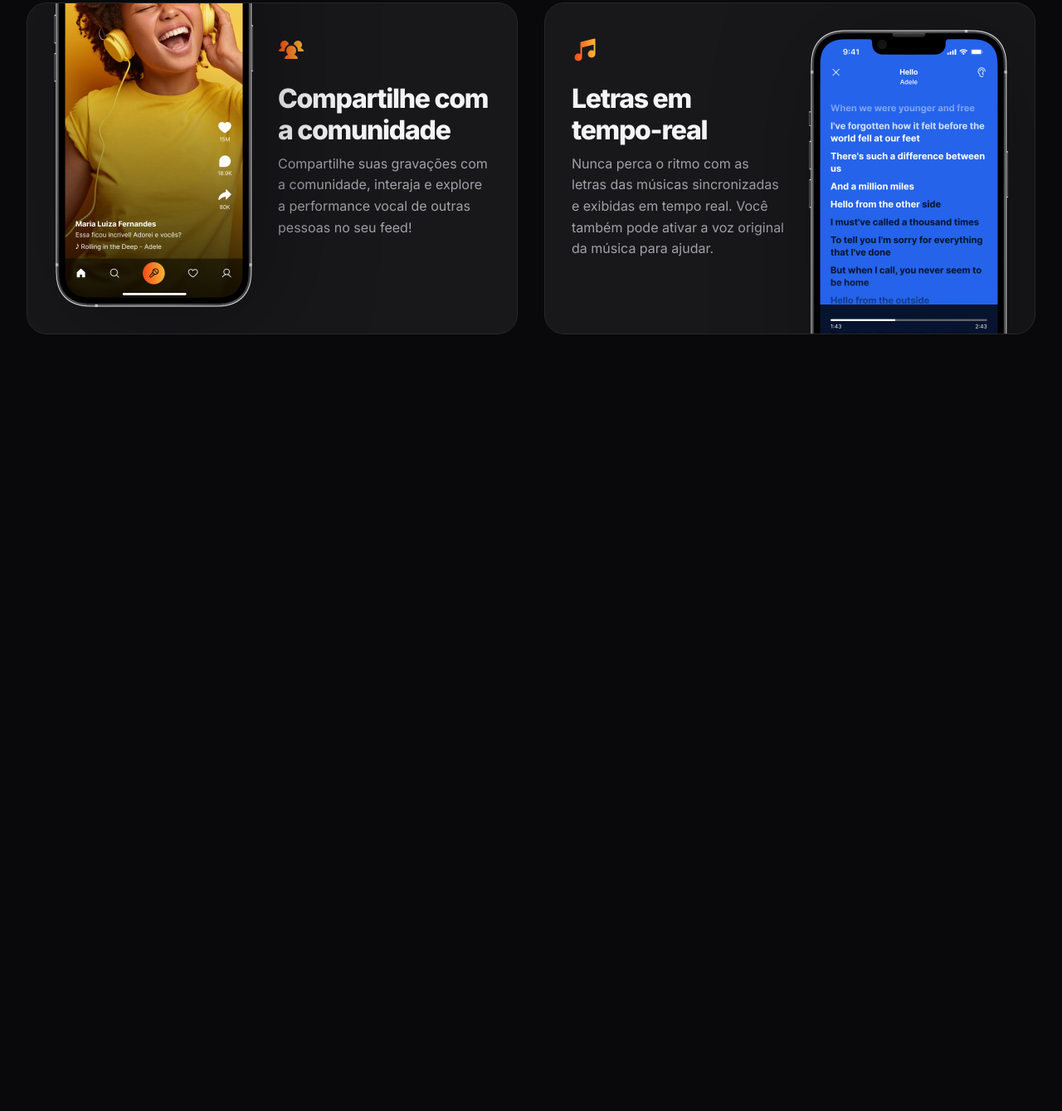
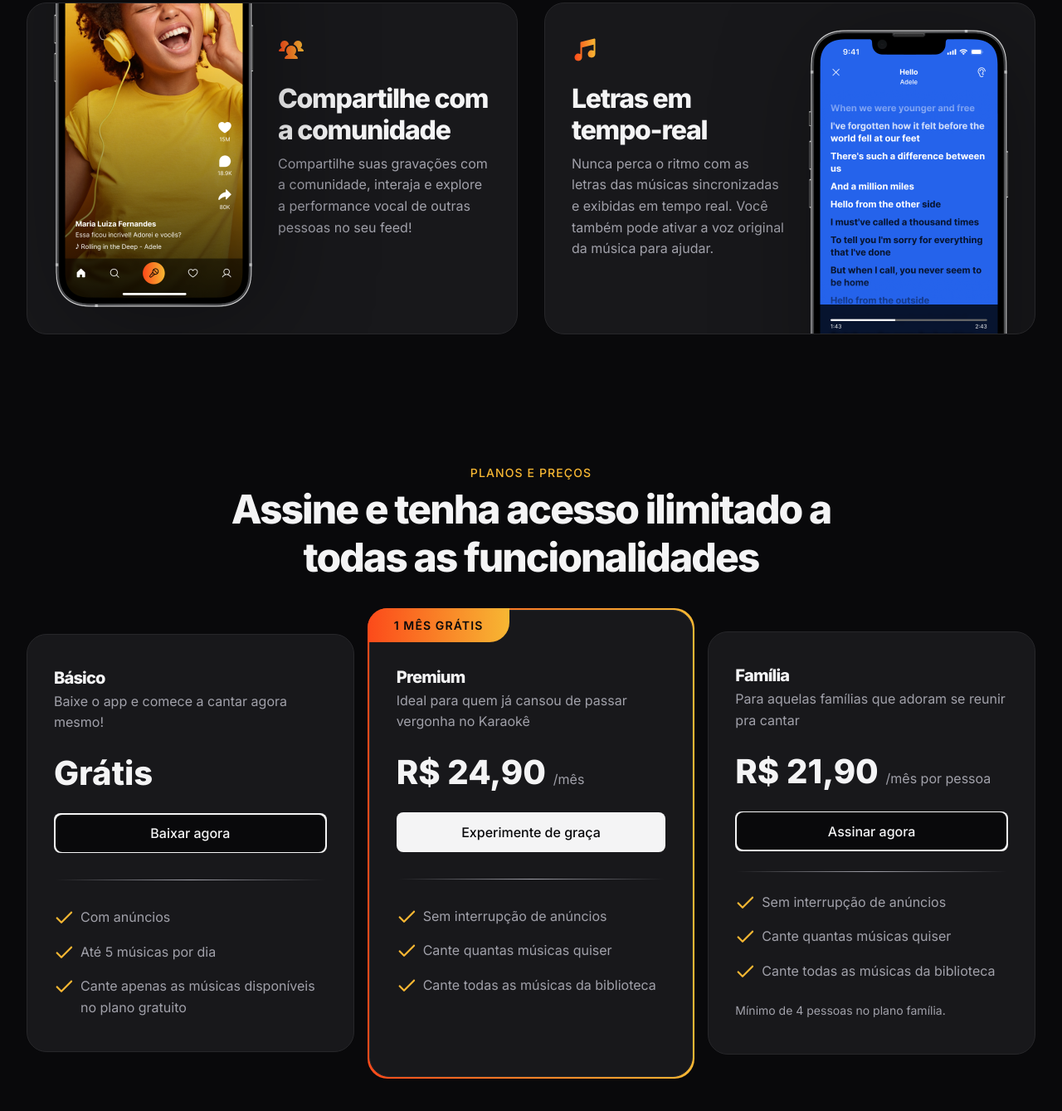
Before and after one commit to igorarruda1/projeto-responsive, a plain HTML site: page index.html in a window 1280 px wide. Shown: the part 2176-3515 px from the top of the page at 83% size. Before the commit the page ends 2659 px from the top, so only its background shows below. Drawn offline with Linux system fonts and the light colour scheme.

Commit message:
seção pricing

```diff
--- a/index.html
+++ b/index.html
@@ -121,5 +121,59 @@
         </div>
       </div>
     </section>
+    <section id="pricing">
+      <div class="container py-xl">
+        <header>
+          <strong> Planos e preços </strong>
+          <h2>Assine e tenha acesso ilimitado a todas as funcionalidades</h2>
+        </header>
+        <div class="cards even-columns items-center">
+          <div class="card py-lg px-lg">
+            <h3>Básico</h3>
+            <p>Baixe o app e comece a cantar agora mesmo!</p>
+            <zin-pricing>Grátis</zin-pricing>
+            <a
+              href="#download"
+              aria-label="Baixar agora"
+              class="btn btn-md"
+            ></a>
+            <div class="separator"></div>
+            <ul role="list" class="grid gap-1">
+              <li>Com anúncios</li>
+              <li>Até 5 músicas por dia</li>
+              <li>Cante apenas as músicas disponíveis no plano gratuito</li>
+            </ul>
+          </div>
+          <div class="premium">
+            <div class="card py-lg px-lg">
+              <span>1 mês grátis</span>
+              <h3>Premium</h3>
+              <p>Ideal para quem já cansou de passar vergonha no Karaokê</p>
+              <zin-pricing>R$ 24,90 <small>/mês</small></zin-pricing>
+              <a href="#" class="btn btn-md">Experimente de graça</a>
+              <div class="separator"></div>
+              <ul role="list" class="grid gap-1">
+                <li>Sem interrupção de anúncios</li>
+                <li>Cante quantas músicas quiser</li>
+                <li>Cante todas as músicas da biblioteca</li>
+              </ul>
+            </div>
+          </div>
+          <div class="card py-lg px-lg">
+            <h3>Família</h3>
+            <p>Para aquelas famílias que adoram se reunir pra cantar</p>
+            <zin-pricing>R$ 21,90 <small>/mês por pessoa</small></zin-pricing>
+            <a href="#" aria-label="Assinar agora" class="btn btn-md"></a>
+            <div class="separator"></div>
+            <ul role="list" class="grid gap-1">
+              <li>Sem interrupção de anúncios</li>
+              <li>Cante quantas músicas quiser</li>
+              <li>Cante todas as músicas da biblioteca</li>
+            </ul>
+            <small>Mínimo de 4 pessoas no plano família.</small>
+          </div>
+        </div>
+      </div>
+    </section>
   </body>
 </html>
--- a/styles/index.css
+++ b/styles/index.css
@@ -8,3 +8,4 @@
 @import url(about.css);
 @import url(cards.css);
 @import url(features.css) (width >= 80em);
+@import url(pricing.css);
--- /dev/null
+++ b/styles/pricing.css
@@ -0,0 +1,101 @@
+#pricing {
+  --fs-price: 2rem;
+  & header{
+    text-align: center;
+  }
+  & .cards{
+    margin-top: 2rem;
+  }
+  & h3{
+  font-size: 1.25rem;
+  margin-top: 0;
+  }
+  & .card p{
+  margin-top: .25rem;
+  }
+  & zin-pricing{
+  display: block;
+  padding-block: 1.5rem;
+  font: var(--fw-bold) var(--fs-price)/1.2 var(--ff-sans);
+  }
+  & zin-pricing small{
+  font: var(--fw-base) 1rem/125% var(--ff-sans);
+  color: var(--text-color-secondary);
+  }
+  & .btn {
+  width: 100%;
+ }
+
+  & .separator{
+    height: 1px;
+    margin-block: 2rem;
+    background: radial-gradient(var(--text-color-secondary), var(--surface-color) 70%);
+ }
+
+ & li{
+   color: var(--text-color-secondary);
+   background: url(../assets/icons/Check.svg) no-repeat;
+   padding-left: 2rem;
+ }
+& ul + small{
+  display: block;
+  margin-top: 1.5rem;
+  font-size: 0.875rem;
+  color: var(--text-color-secondary);
+}
+
+& .premium {
+  position: relative;
+  & .card{
+    padding-top: 4.25rem;
+    & > span{
+      position: absolute;
+      top: 0;
+      left: 0;
+      padding: .75rem 2rem;
+      background: linear-gradient(
+        90deg,
+        var(--brand-color-secondary) 0%,
+        var(--brand-color-primary) 100%
+      );
+      border-top-left-radius: 1.5rem;
+      border-bottom-right-radius: 1.5rem;
+      font: 600 var(--fs-sm) var(--ff-sans);
+      text-transform: uppercase;
+      letter-spacing: 0.08em;
+      color: var(--bg-color);
+    }
+  }
+  padding: 2px;
+  &::before{
+    content: "";
+    background: linear-gradient(
+        90deg,
+        var(--brand-color-secondary) 0%,
+        var(--brand-color-primary) 100%
+      );
+      position: absolute;
+      inset: 0;
+      border-radius: 1.5rem;
+      z-index: -1;
+  }
+}
+
+  @media (width >= 80em) {
+    --fs-price: 2.5rem;
+    & header{
+      max-width: 50rem;
+      margin-inline: auto;
+    }
+    & .premium .card{
+      padding-bottom: 6rem;
+    }
+    .btn-md{
+      padding: .75rem 1.5rem;
+      font-size: var(--fs-base);
+    }
+    & .card:nth-child(3) .separator{
+      margin-block: 1.5rem;
+    }
+  }
+}
```
